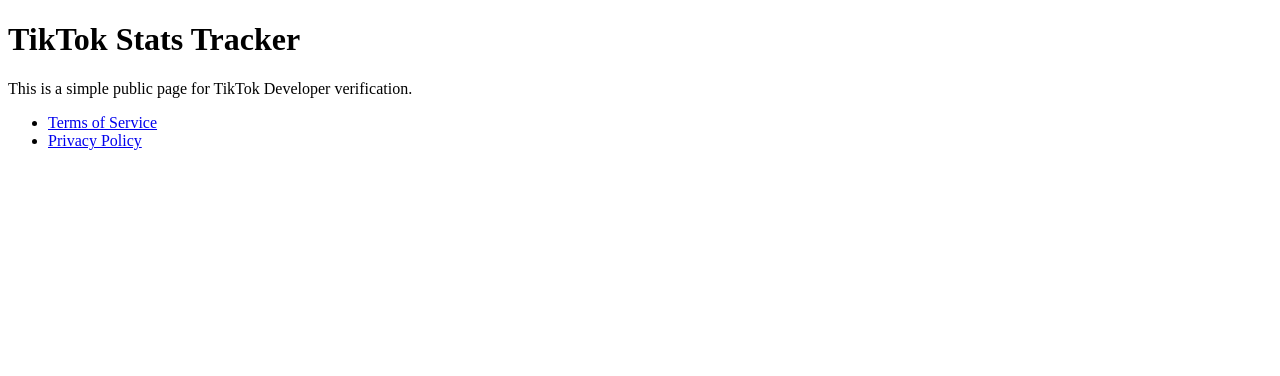
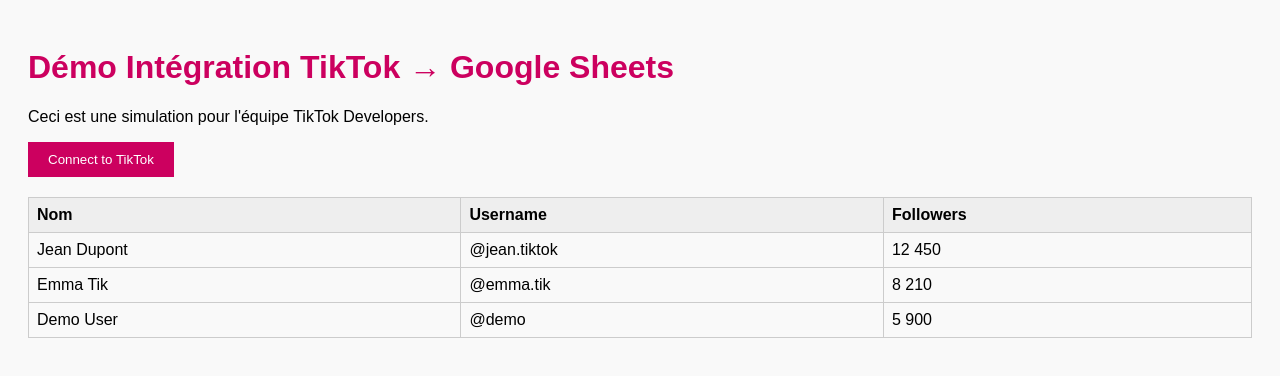
Before and after one commit to nicojomland/tiktok-stats-site, a plain HTML site: page index.html in a window 1280 px wide. Drawn offline with Linux system fonts and the light colour scheme.

Commit message:
Add files via upload

```diff
--- a/index.html
+++ b/index.html
@@ -1,16 +1,44 @@
+
 <!DOCTYPE html>
-<html lang="en">
+<html lang="fr">
 <head>
-  <meta charset="UTF-8" />
-  <meta name="viewport" content="width=device-width, initial-scale=1.0" />
-  <title>TikTok Stats Tracker</title>
+    <meta charset="UTF-8">
+    <title>Démo Intégration TikTok</title>
+    <style>
+        body { font-family: Arial, sans-serif; padding: 20px; background: #f9f9f9; }
+        h1 { color: #cc005f; }
+        button { background-color: #cc005f; color: white; padding: 10px 20px; border: none; cursor: pointer; }
+        table { width: 100%; margin-top: 20px; border-collapse: collapse; }
+        th, td { border: 1px solid #ccc; padding: 8px; text-align: left; }
+        th { background-color: #eee; }
+    </style>
 </head>
 <body>
-  <h1>TikTok Stats Tracker</h1>
-  <p>This is a simple public page for TikTok Developer verification.</p>
-  <ul>
-    <li><a href="/terms.html">Terms of Service</a></li>
-    <li><a href="/privacy.html">Privacy Policy</a></li>
-  </ul>
+    <h1>Démo Intégration TikTok → Google Sheets</h1>
+    <p>Ceci est une simulation pour l'équipe TikTok Developers.</p>
+    <button onclick="simulateTikTokLogin()">Connect to TikTok</button>
+
+    <div id="status" style="margin-top: 20px; font-weight: bold;"></div>
+
+    <table>
+        <thead>
+            <tr><th>Nom</th><th>Username</th><th>Followers</th></tr>
+        </thead>
+        <tbody>
+            <tr><td>Jean Dupont</td><td>@jean.tiktok</td><td>12 450</td></tr>
+            <tr><td>Emma Tik</td><td>@emma.tik</td><td>8 210</td></tr>
+            <tr><td>Demo User</td><td>@demo</td><td>5 900</td></tr>
+        </tbody>
+    </table>
+
+    <script>
+        function simulateTikTokLogin() {
+            console.log("Ouverture de la page de permissions TikTok...");
+            setTimeout(() => {
+                console.log("Permission accordée ✅");
+                document.getElementById("status").innerText = "Data fetched ✅";
+            }, 2000);
+        }
+    </script>
 </body>
 </html>
```
